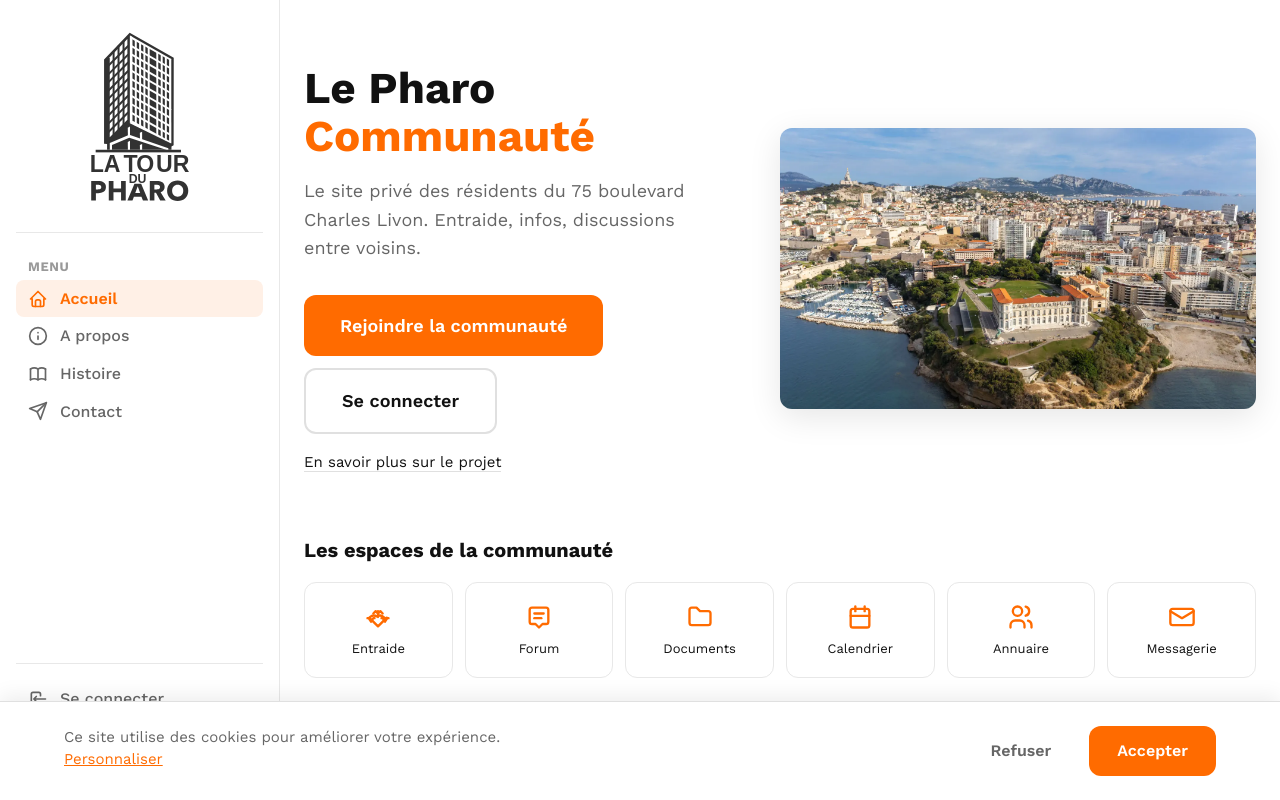
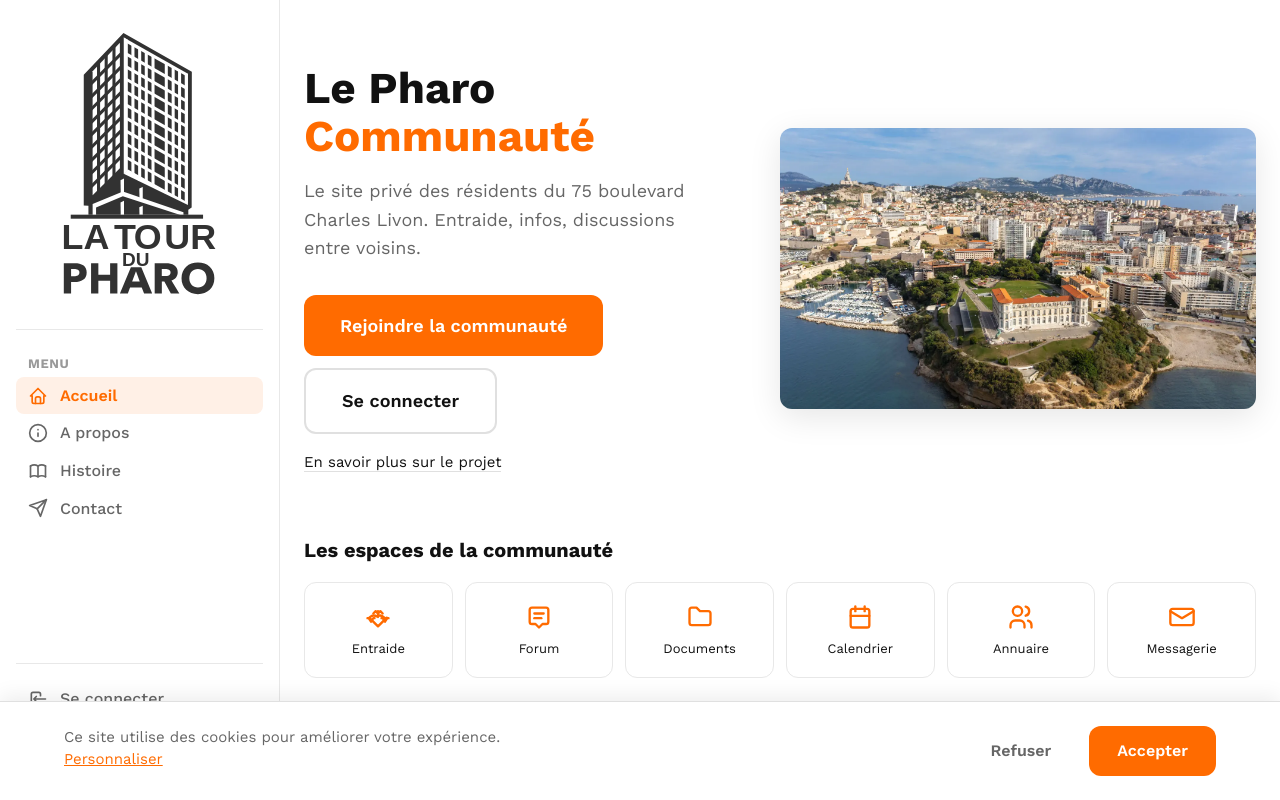
Before and after one commit to stevedelcourt/lepharo, a Next.js app: page / in a window 1280 px wide. Shown: the top 800 px of the page. Built offline with nearby package versions, Linux system fonts and the light colour scheme; no server answers.

Commit message:
Sidebar logo +55% (223x273)

```diff
--- a/src/app/layout.tsx
+++ b/src/app/layout.tsx
@@ -55,8 +55,8 @@ function Sidebar({ session }: { session: { id: number; email: string; role: stri
           <Image
             src="/lepharo.svg"
             alt="Le Pharo"
-            width={144}
-            height={176}
+            width={223}
+            height={273}
             className="sidebar-building-icon"
           />
         </a>
```
